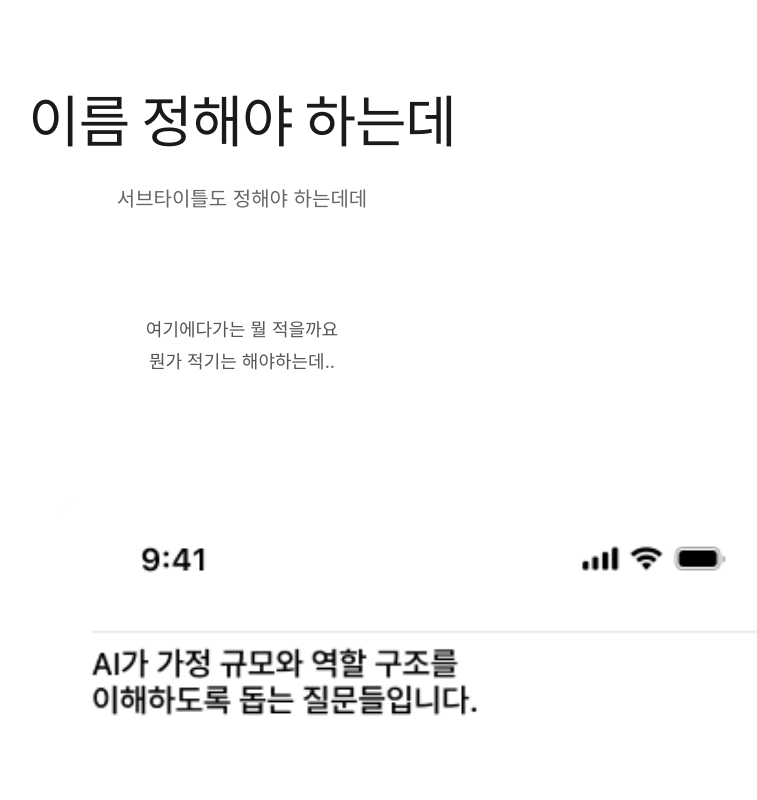
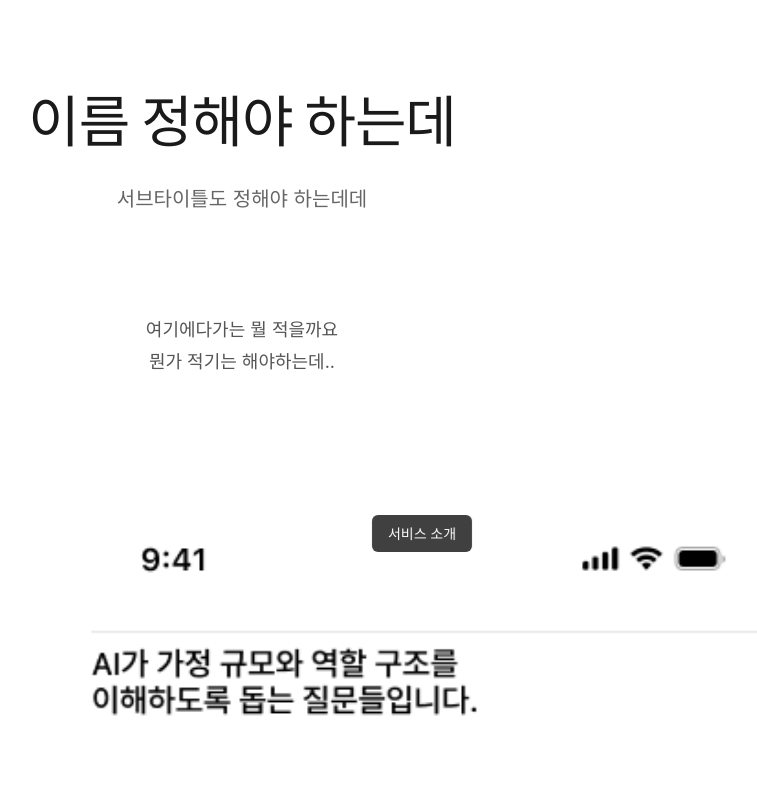
Before and after one commit to son-engr-kr/Likelion2025Ideaton-page, a React (Vite) app: page / in a window 1280 px wide. Shown: the top 800 px of the page, without its empty margins (398-1155 px from the left). Built offline with nearby package versions, Linux system fonts and the light colour scheme.

Commit message:
Moved explanation to top

```diff
--- a/src/App.css
+++ b/src/App.css
@@ -149,7 +149,7 @@
 
 .image-caption-fixed {
   position: absolute;
-  bottom: 16px;
+  top: 16px;
   left: 50%;
   transform: translateX(-50%);
   background: rgba(0, 0, 0, 0.75);
```
